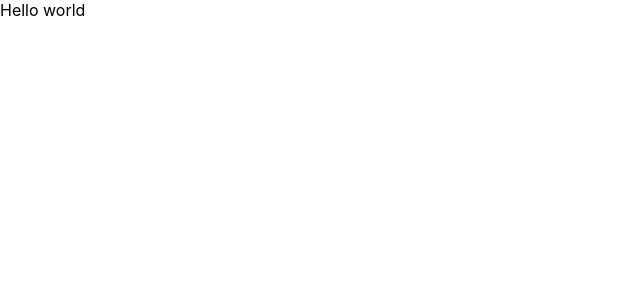
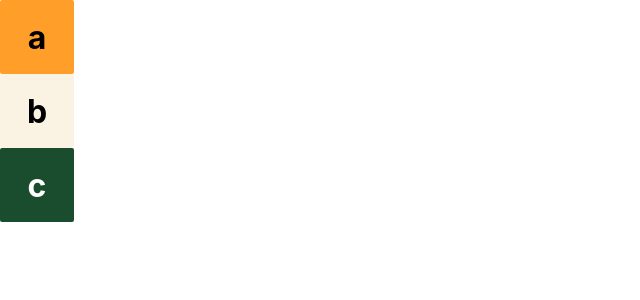
Before and after one commit to ManuelDiLena/wordle-game, a React (Create React App) app: page / in a window 1280 px wide. Shown: the top 300 px of the page, without its empty margins (0-640 px from the left). Built offline with nearby package versions, Linux system fonts and the light colour scheme; the HTML template or start-up script is replaced by a standard one.

Commit message:
Box component

```diff
--- a/package.json
+++ b/package.json
@@ -10,9 +10,11 @@
     "@types/node": "^16.18.89",
     "@types/react": "^18.2.65",
     "@types/react-dom": "^18.2.22",
+    "classnames": "^2.3.2",
     "react": "^18.2.0",
     "react-dom": "^18.2.0",
     "react-scripts": "5.0.1",
+    "sass": "^1.63.6",
     "typescript": "^4.9.5",
     "web-vitals": "^2.1.4"
   },
--- a/src/App.tsx
+++ b/src/App.tsx
@@ -1,6 +1,8 @@
+import Wordle from './components/Wordle';
+
 function App() {
   return (
-    <div>Hello world</div>
+    <Wordle />
   );
 }
 
--- /dev/null
+++ b/src/components/Box.tsx
@@ -0,0 +1,25 @@
+import { BoxStatus } from './types';
+import styles from './box.module.scss';
+import classNames from 'classnames/bind';
+
+const classes = classNames.bind(styles);
+
+interface BoxProps {
+  value: string;
+  status: BoxStatus;
+}
+
+export default function Box({ value, status }: BoxProps) {
+
+  const boxStatus = classes({
+    correct: status === 'correct',
+    present: status === 'present',
+    absent: status === 'absent',
+    empty: status === 'empty',
+    edit: status === 'edit',
+  });
+
+  return (
+    <div className={boxStatus}>{value}</div>
+  );
+}
--- /dev/null
+++ b/src/components/Wordle.tsx
@@ -0,0 +1,11 @@
+import Box from "./Box";
+
+export default function Wordle() {
+  return (
+    <div>
+      <Box value='a' status='present' />
+      <Box value='b' status='absent' />
+      <Box value='c' status='correct' />
+    </div>
+  );
+}
--- /dev/null
+++ b/src/components/box.module.scss
@@ -0,0 +1,43 @@
+@import './variables.module.scss';
+
+@mixin box {
+  font-size: 2em;
+  font-weight: bold;
+  width: $size;
+  height: $size;
+  border: solid 2px #000;
+  border-radius: 2px;
+  color: #FFF;
+  display: flex;
+  align-items: center;
+  justify-content: center;
+}
+
+.correct {
+  @include box;
+  background-color: #1A4D2E;
+  border: #1A4D2E solid 2px;
+  color: #FFF;
+}
+
+.present {
+  @include box;
+  background-color: #FF9F29;
+  border: #FF9F29 solid 2px;
+  color: #000;
+}
+
+.absent {
+  @include box;
+  background-color: #FAF3E3;
+  border: #FAF3E3 solid 2px;
+  color: #000;
+}
+
+.empty {
+  @include box;
+}
+
+.edit {
+  @include box;
+}
--- /dev/null
+++ b/src/components/types.ts
@@ -0,0 +1,7 @@
+export type BoxStatus = 'absent' | 'present' | 'correct' | 'empty' | 'edit';
+
+export const enum GameStatus {
+  Playing,
+  Won,
+  Lost,
+}
--- /dev/null
+++ b/src/components/variables.module.scss
@@ -0,0 +1,2 @@
+$size: 70px;
+$gap: 5px;
```
Also changed, not shown: 1 other file (tests, documents, lock files or other folders).
